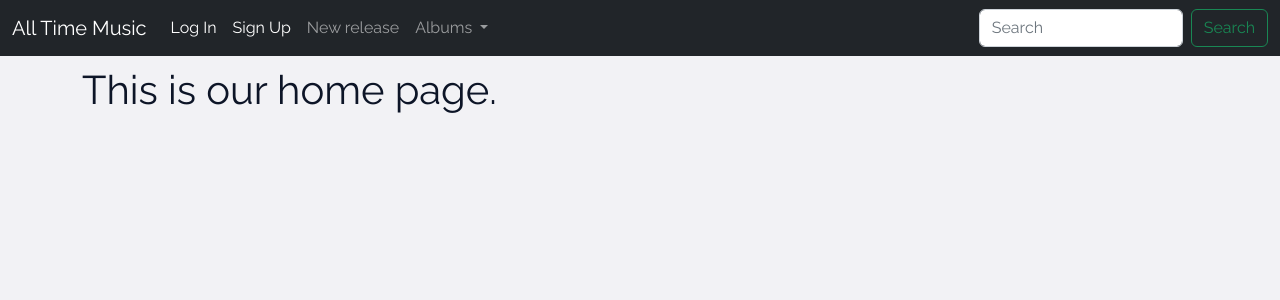
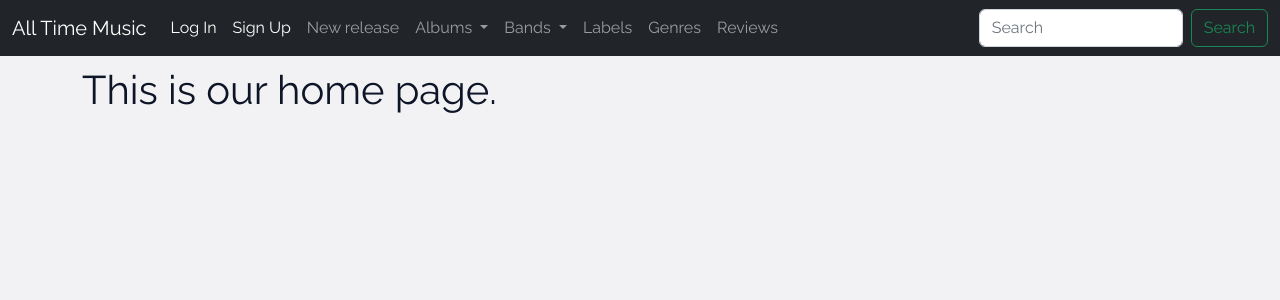
Before and after one commit to panpusto/music_base_v2, a Django app: page / in a window 1280 px wide. Shown: the top 300 px of the page. Run offline with Django 4.2, Linux system fonts and the light colour scheme.

Commit message:
update navbar with new links

```diff
--- a/templates/_base.html
+++ b/templates/_base.html
@@ -61,6 +61,25 @@
                 <li><a class="dropdown-item" href="#">Something else here</a></li>
               </ul>
             </li>
+            <li class="nav-item dropdown">
+              <a class="nav-link dropdown-toggle" href="#" role="button" data-bs-toggle="dropdown" aria-expanded="false">
+                Bands
+              </a>
+              <ul class="dropdown-menu">
+                <li><a class="dropdown-item" href="#">Alphabetically</a></li>
+                <li><a class="dropdown-item" href="#">By genre</a></li>
+                <li><a class="dropdown-item" href="#">By country</a></li>
+              </ul>
+            </li>
+            <li class="nav-item">
+              <a class="nav-link" href="#">Labels</a>
+            </li>
+            <li class="nav-item">
+              <a class="nav-link" href="#">Genres</a>
+            </li>
+            <li class="nav-item">
+              <a class="nav-link" href="#">Reviews</a>
+            </li>
           </ul>
           <form class="d-flex" role="search">
             <input class="form-control me-2" type="search" placeholder="Search" aria-label="Search">
```
